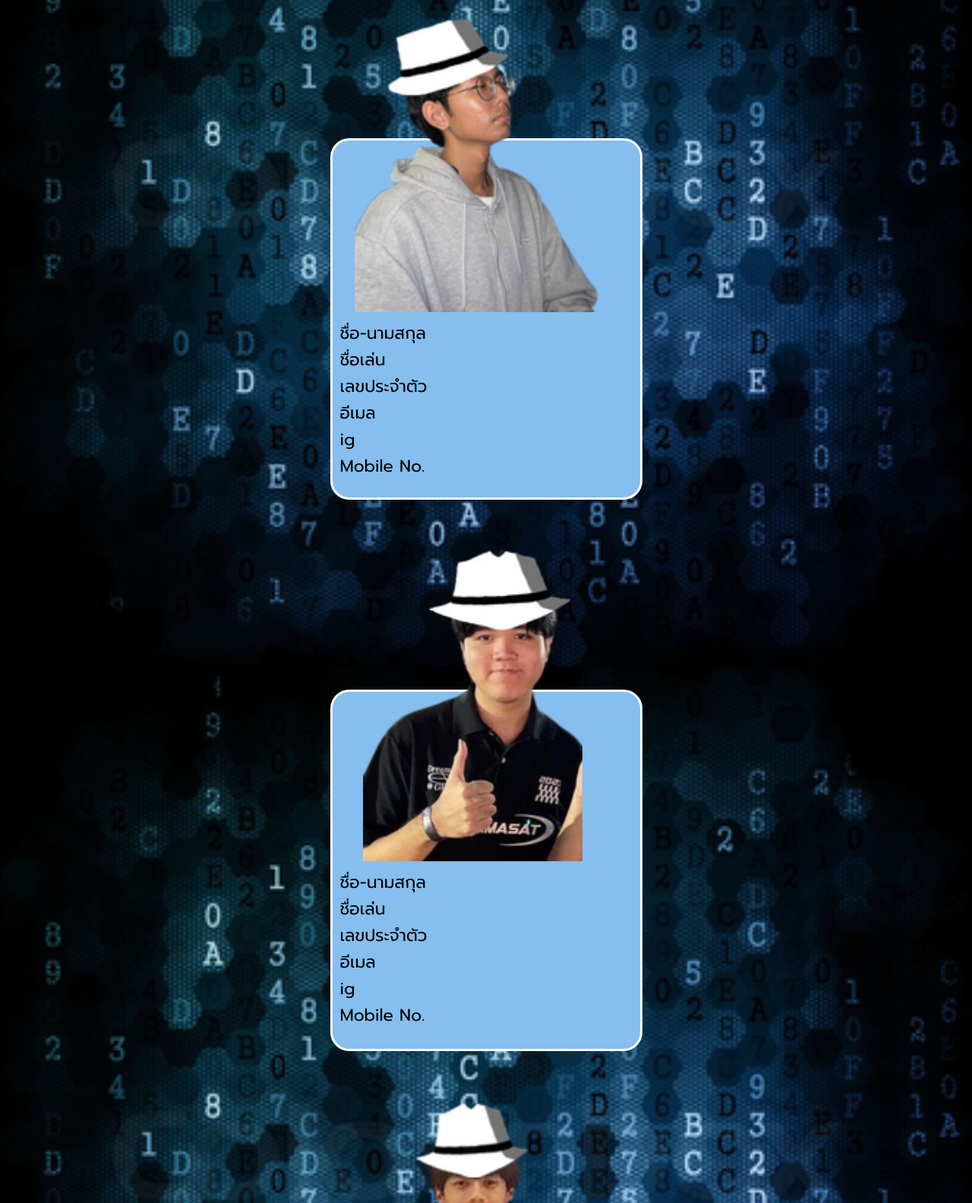
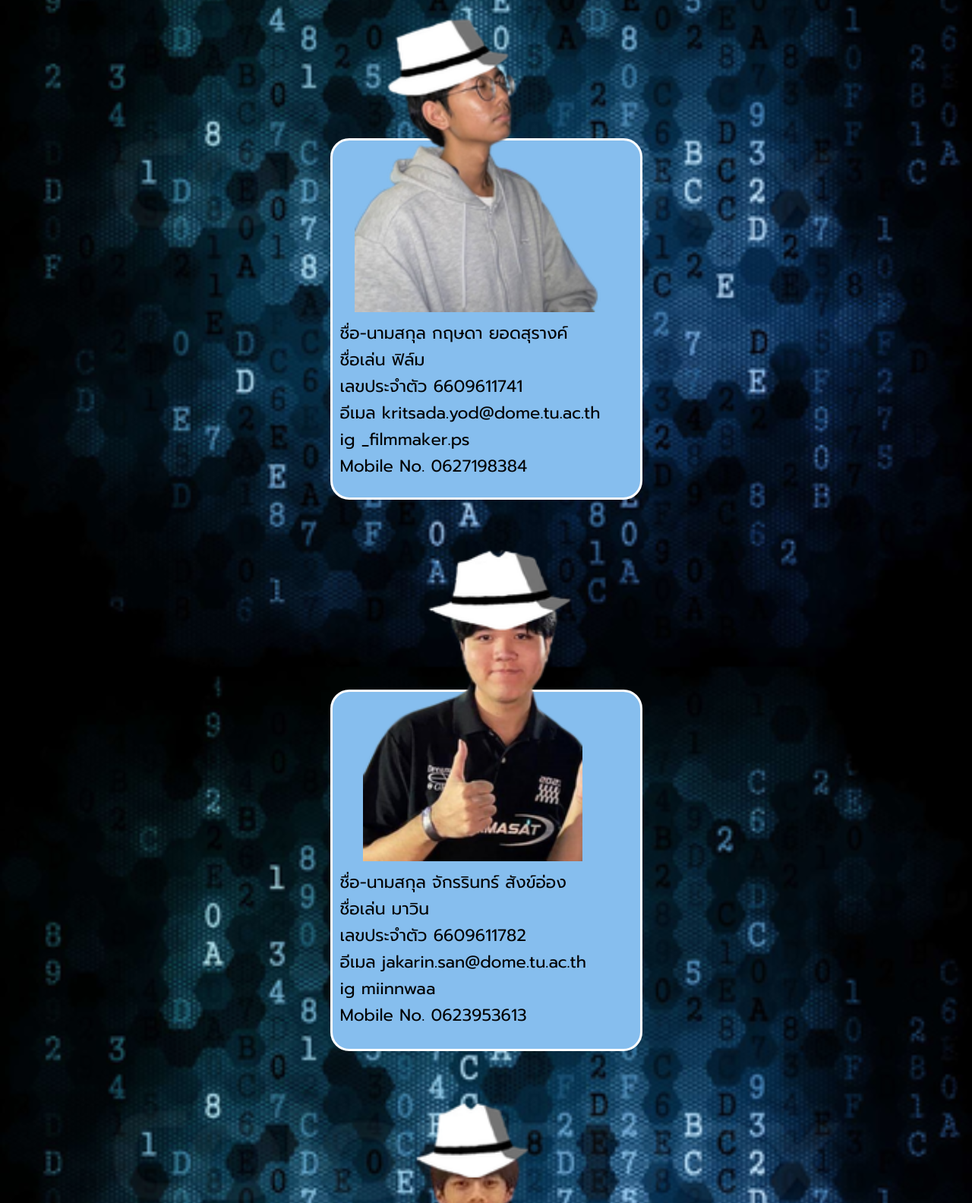
Before and after one commit to murktmv/CS100-Project-G37, a plain HTML site: page index.html in a window 1280 px wide. Shown: the part 402-1986 px from the top of the page at 76% size. Drawn offline with Linux system fonts and the light colour scheme.

Commit message:
Update index.html

```diff
--- a/index.html
+++ b/index.html
@@ -12,21 +12,21 @@
             <div class="member">
                 <div class="user1">
                     <img src="image/film.png" class="film" alt="film"><br>
-                    ชื่อ-นามสกุล<br>
-                    ชื่อเล่น<br>
-                    เลขประจำตัว<br>
-                    อีเมล<br>
-                    ig<br>
-                    Mobile No.
+                    ชื่อ-นามสกุล กฤษดา ยอดสุรางค์<br>
+                    ชื่อเล่น ฟิล์ม<br>
+                    เลขประจำตัว 6609611741<br>
+                    อีเมล kritsada.yod@dome.tu.ac.th<br>
+                    ig _filmmaker.ps<br>
+                    Mobile No. 0627198384
                 </div>
                 <div class="user2">
                     <img src="image/mawin.png" class="mawin" alt="mawin"><br>
-                    ชื่อ-นามสกุล<br>
-                    ชื่อเล่น<br>
-                    เลขประจำตัว<br>
-                    อีเมล<br>
-                    ig<br>
-                    Mobile No.
+                    ชื่อ-นามสกุล จักรรินทร์ สังข์อ่อง<br>
+                    ชื่อเล่น มาวิน<br>
+                    เลขประจำตัว 6609611782<br>
+                    อีเมล jakarin.san@dome.tu.ac.th<br>
+                    ig miinnwaa<br>
+                    Mobile No. 0623953613
                 </div>
                 <div class="user3">
                     <img src="image/muek.png" class="muek" alt="muek"><br>
```
